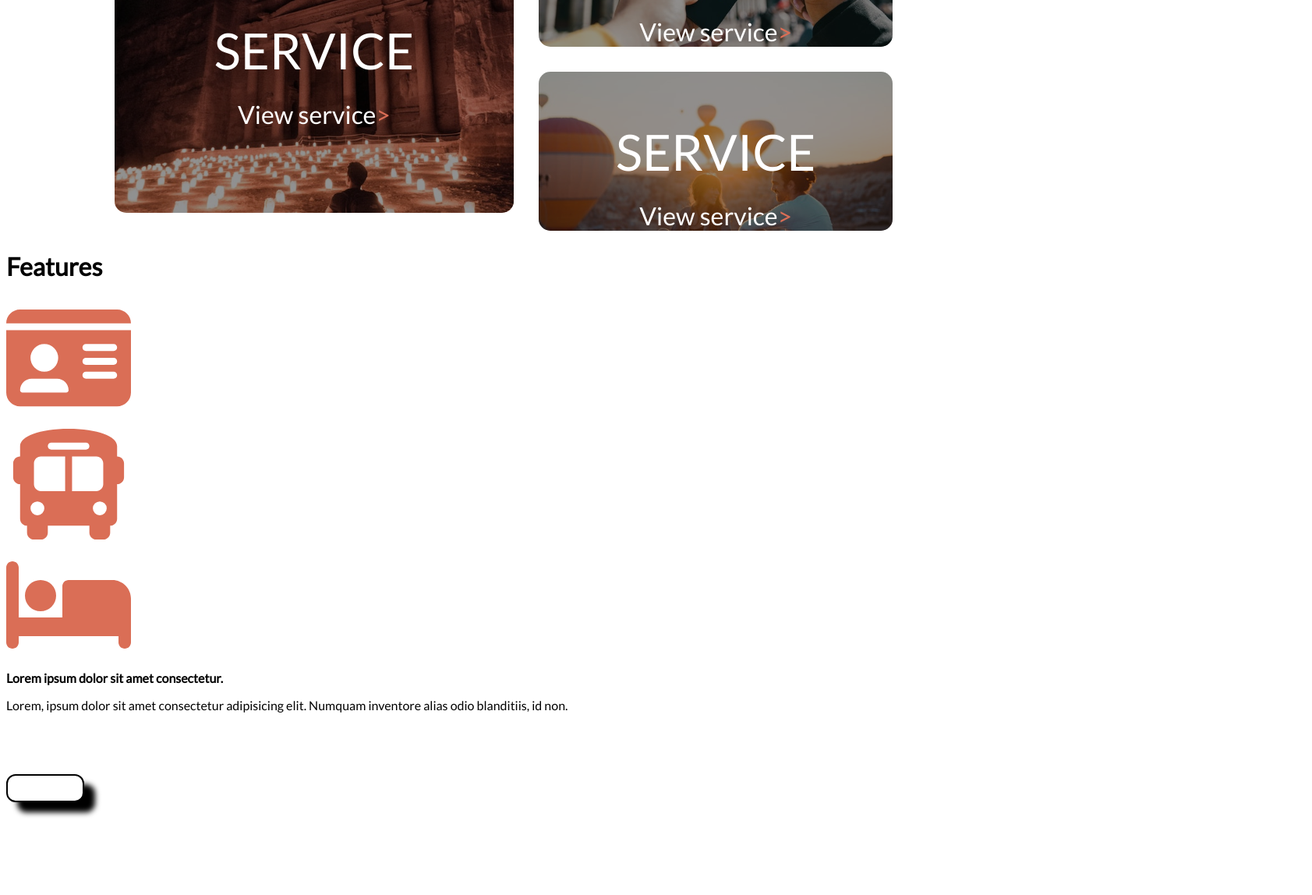
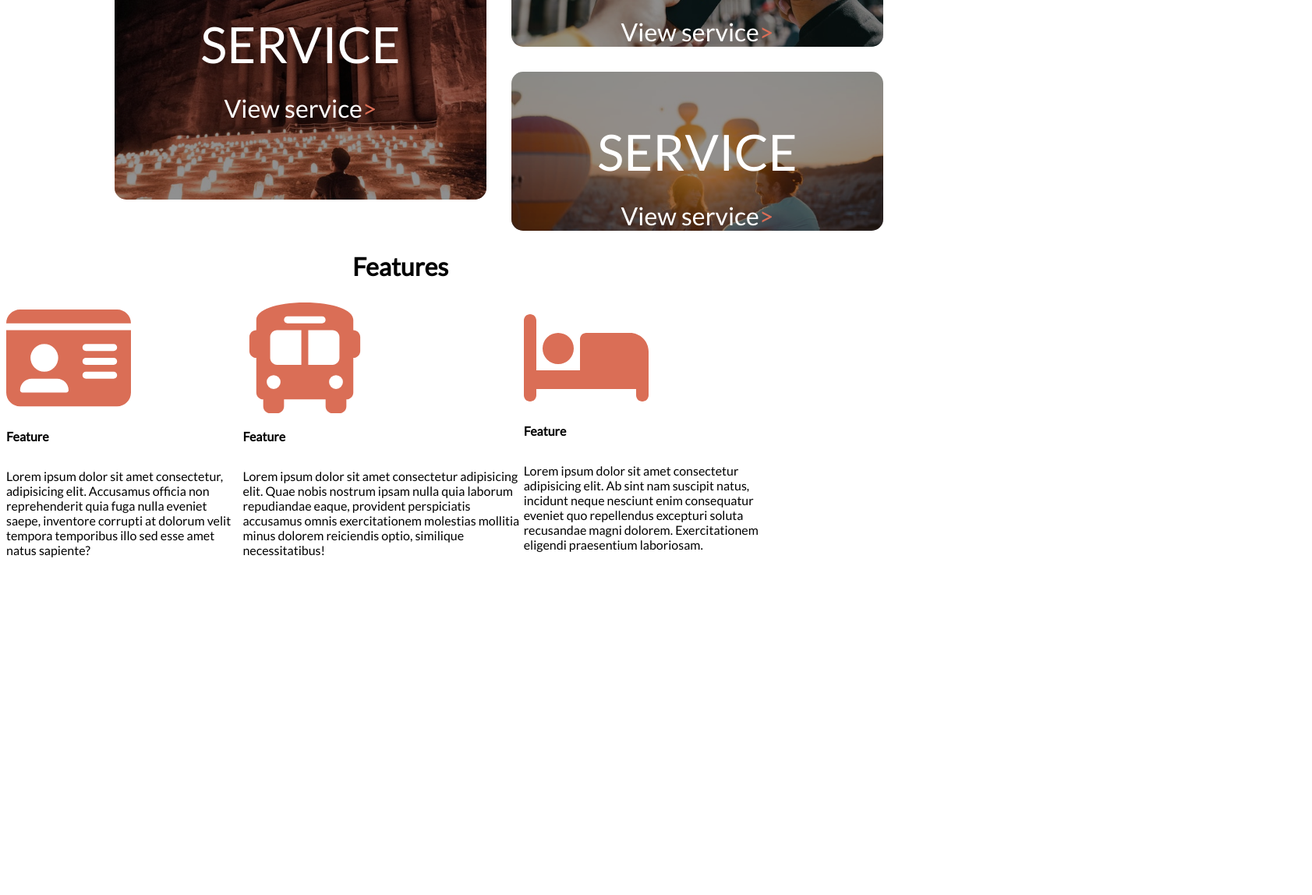
Before and after one commit to Crackzul/Travel-Together, a website: page index.html in a window 1280 px wide. Shown: the part 848-1996 px from the top of the page at 78% size, 1683 px wide, since content can reach past the window. After the commit the page ends 1587 px from the top, so only its background shows below. Drawn offline with Linux system fonts and the light colour scheme.

Commit message:
service rentre en margin 0 auto !

```diff
--- a/assets/scss/pages/_homepage.scss
+++ b/assets/scss/pages/_homepage.scss
@@ -43,8 +43,8 @@
 }
 
 .service {
-    margin-left: 11%;
-
+margin: 0 auto;
+max-width: 78%;
 }
 
 .service h2 {
@@ -57,12 +57,11 @@
 .services_container {
     display: flex;
     gap: 2rem;
-    width: 120vw;
 
     .card_1 {
         border-radius: 15px;
-        width: 40vw;
-        height: 32.6vw;
+        width: 50%;
+        height: 50vh;
         overflow: hidden;
         position: relative;
         display: flex;
@@ -96,7 +95,7 @@
 
     .card_2 {
         border-radius: 15px;
-        width: 35.5vw;
+        width: 100%;
         height: 50%;
         overflow: hidden;
         position: relative;
@@ -125,7 +124,7 @@
 
     .card_3 {
         border-radius: 15px;
-        width: 35.5vw;
+        width: 100%;
         height: 50%;
         overflow: hidden;
         position: relative;
@@ -155,6 +154,9 @@
 }
 
 
+.services_container .colonne_droite {
+    width: 50%;
+}
 
 
 
@@ -199,3 +201,24 @@ width: 10rem ;
 height: auto;
 color: #da6e56;
 }
+
+
+.features {
+    width: 80%;
+    display: flex;
+    flex-direction: column;
+    align-items: center;
+
+}
+
+
+.cadre_feature {
+    display: flex;
+    align-items: center;
+
+}
+
+.feature_contain {
+    display: flex;
+    flex-direction: column;
+}
--- a/index.html
+++ b/index.html
@@ -70,33 +70,33 @@
 
             <div class="feature_contain">
                 <div class="feature_image">
-                    <img src="/assets/img/id-card.svg" alt="carte_id" class="feature_icon" />
+                <img src="/assets/img/id-card.svg" alt="carte_id" class="feature_icon" />
                 </div>
-                <h3></h3>
-                <p></p>
+                <h3>Feature</h3>
+                <p>Lorem ipsum dolor sit amet consectetur, adipisicing elit. Accusamus officia non reprehenderit quia fuga nulla eveniet saepe, inventore corrupti at dolorum velit tempora temporibus illo sed esse amet natus sapiente?</p>
                 </div>
 
             <div class="feature_contain">
                 <div class="feature_image">
                 <img src="/assets/img/bus.svg" alt="bus" class="feature_icon" />
                 </div>
-                <h3></h3>
-                <p></p>
+                <h3>Feature</h3>
+                <p>Lorem ipsum dolor sit amet consectetur adipisicing elit. Quae nobis nostrum ipsam nulla quia laborum repudiandae eaque, provident perspiciatis accusamus omnis exercitationem molestias mollitia minus dolorem reiciendis optio, similique necessitatibus!</p>
             </div>
 
             <div class="feature_contain">
                 <div class="feature_image">
                 <img src="assets/img/bed.svg" alt="bed" class="feature_icon"/>
                 </div>
-                <h3></h3>
-                <p></p>
+                <h3>Feature</h3>
+                <p>Lorem ipsum dolor sit amet consectetur adipisicing elit. Ab sint nam suscipit natus, incidunt neque nesciunt enim consequatur eveniet quo repellendus excepturi soluta recusandae magni dolorem. Exercitationem eligendi praesentium laboriosam.</p>
             </div>
 
         </div>
 
 
       </section>
-    <section>
+    <!-- <section>
         <div>
             <div>
                 <h3>Lorem ipsum dolor sit amet consectetur.</h3>
@@ -134,7 +134,7 @@
     <div class="icones" >
         <img src="" alt=""><img src="" alt=""><img src="" alt=""><img src="" alt="">
     </div>
-</footer>
+</footer> -->
 
 </body>
 </html>
```
Also changed, not shown: assets/css/style.css, 1 other file.
